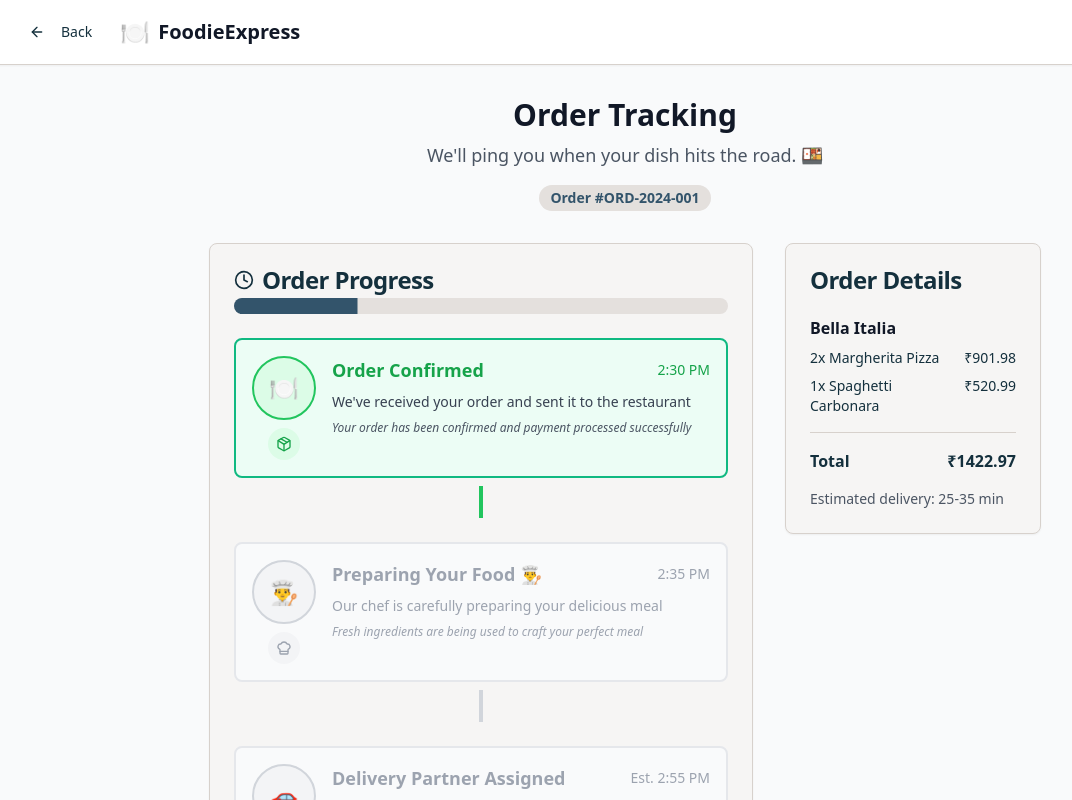
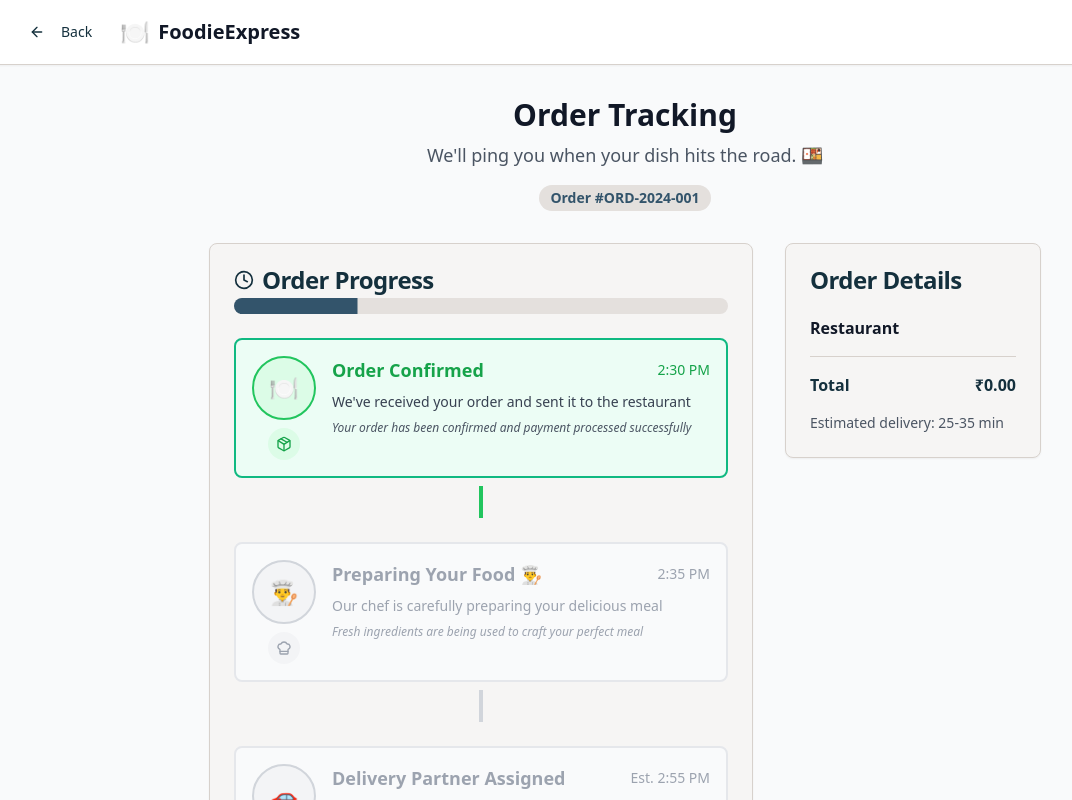
Before and after one commit to Yashchhelavada/bitebuddy, a React (Vite) app: page /order-tracking in a window 1280 px wide. Shown: the top 800 px of the page, without its empty margins (15-1087 px from the left). Built offline with nearby package versions, Linux system fonts and the light colour scheme.

Commit message:
Fix order details display
Show selected items and cart details on the delivery page.

```diff
--- a/src/pages/OrderTracking.tsx
+++ b/src/pages/OrderTracking.tsx
@@ -6,8 +6,10 @@ import { Button } from "@/components/ui/button";
 import { Card, CardContent, CardHeader, CardTitle } from "@/components/ui/card";
 import { Badge } from "@/components/ui/badge";
 import { Progress } from "@/components/ui/progress";
+import { useCart } from "@/contexts/CartContext";
 
 const OrderTracking = () => {
+  const { cartItems, getTotalPrice } = useCart();
   const [currentStep, setCurrentStep] = useState(0);
   const [progress, setProgress] = useState(25);
 
@@ -82,12 +84,9 @@ const OrderTracking = () => {
 
   const order = {
     id: "ORD-2024-001",
-    restaurant: "Bella Italia",
-    items: [
-      { name: "Margherita Pizza", quantity: 2, price: 450.99 },
-      { name: "Spaghetti Carbonara", quantity: 1, price: 520.99 }
-    ],
-    total: 1422.97,
+    restaurant: cartItems.length > 0 ? cartItems[0].restaurant : "Restaurant",
+    items: cartItems,
+    total: getTotalPrice(),
     estimatedDelivery: "25-35 min",
     driver: {
       name: "Rajesh Kumar",
```
